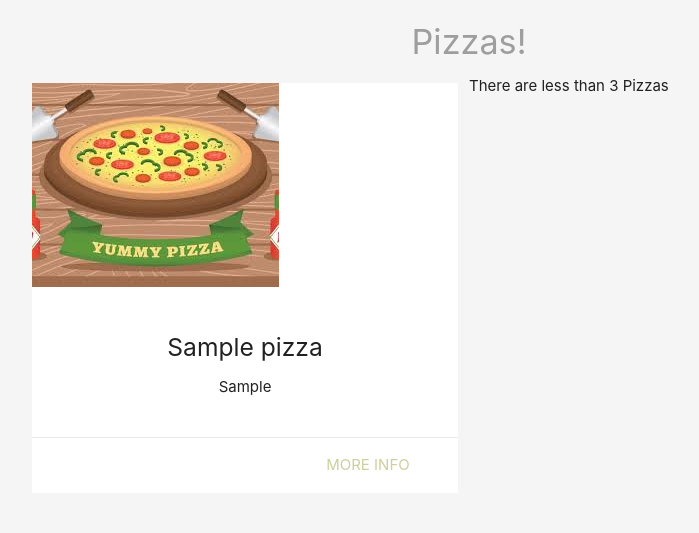
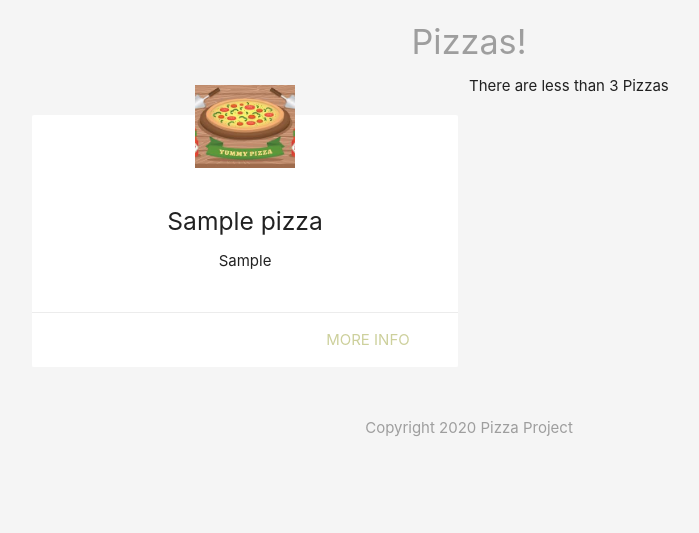
Before and after one commit to OrionJoshi/Pizza-Project, a PHP site: page /index.php in a window 1280 px wide. Shown: the part 64-597 px from the top of the page, without its empty margins (171-870 px from the left). Run offline with PHP 8.4, Linux system fonts and the light colour scheme; tables that the repository leaves empty or names only in its code hold one stand-in row (values such as "Sample post").

Commit message:
image css added

```diff
--- a/templates/header.php
+++ b/templates/header.php
@@ -14,6 +14,13 @@
             margin: 20px auto;
             padding: 20px;
         }
+        .pizza{
+            width: 100px;
+            margin: 40px auto -30px;
+            display:block;
+            position:relative;
+            top: -30px;
+        }
     </style>
 </head>
 <body class="grey lighten-4">
```
